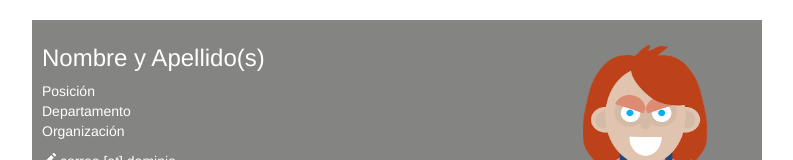
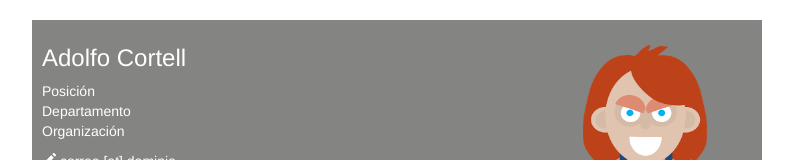
Before and after one commit to Adolfo36/Adolfo36.github.io, a plain HTML site: page index.html in a window 1280 px wide. Shown: the top 160 px of the page, without its empty margins (243-1036 px from the left). Drawn offline with nearby package versions, Linux system fonts and the light colour scheme.

Commit message:
Versión actualizada 1ª

```diff
--- a/index.html
+++ b/index.html
@@ -5,7 +5,7 @@
     <meta charset="utf-8">
     <meta name="description" content="Página de ejemplo del MOOC de LINUX - UPM.">
     <!--Sustituir por los datos del alumno-->
-    <meta name="author" content="Nombre y Apellido(s)">
+    <meta name="author" content="Adolfo Cortell">
 
     <!--Sustituir por los datos del alumno-->
     <title>Nombre y Apellido(s)</title>
@@ -17,7 +17,7 @@
   <body>
     <div class="container header-bar">
       <!--Sustituir por los datos del alumno-->
-      <h3>Nombre y Apellido(s) <span><img style="width: 214px; height: 164px;" class='img-circle' alt="Nombre y Apellido(s)" src="img/foto.png" align="right"></span></h3>
+      <h3>Adolfo Cortell <span><img style="width: 214px; height: 164px;" class='img-circle' alt="Nombre y Apellido(s)" src="img/foto.png" align="right"></span></h3>
       <p>
         <!--Sustituir por los datos del alumno-->
         Posición<br>
```
